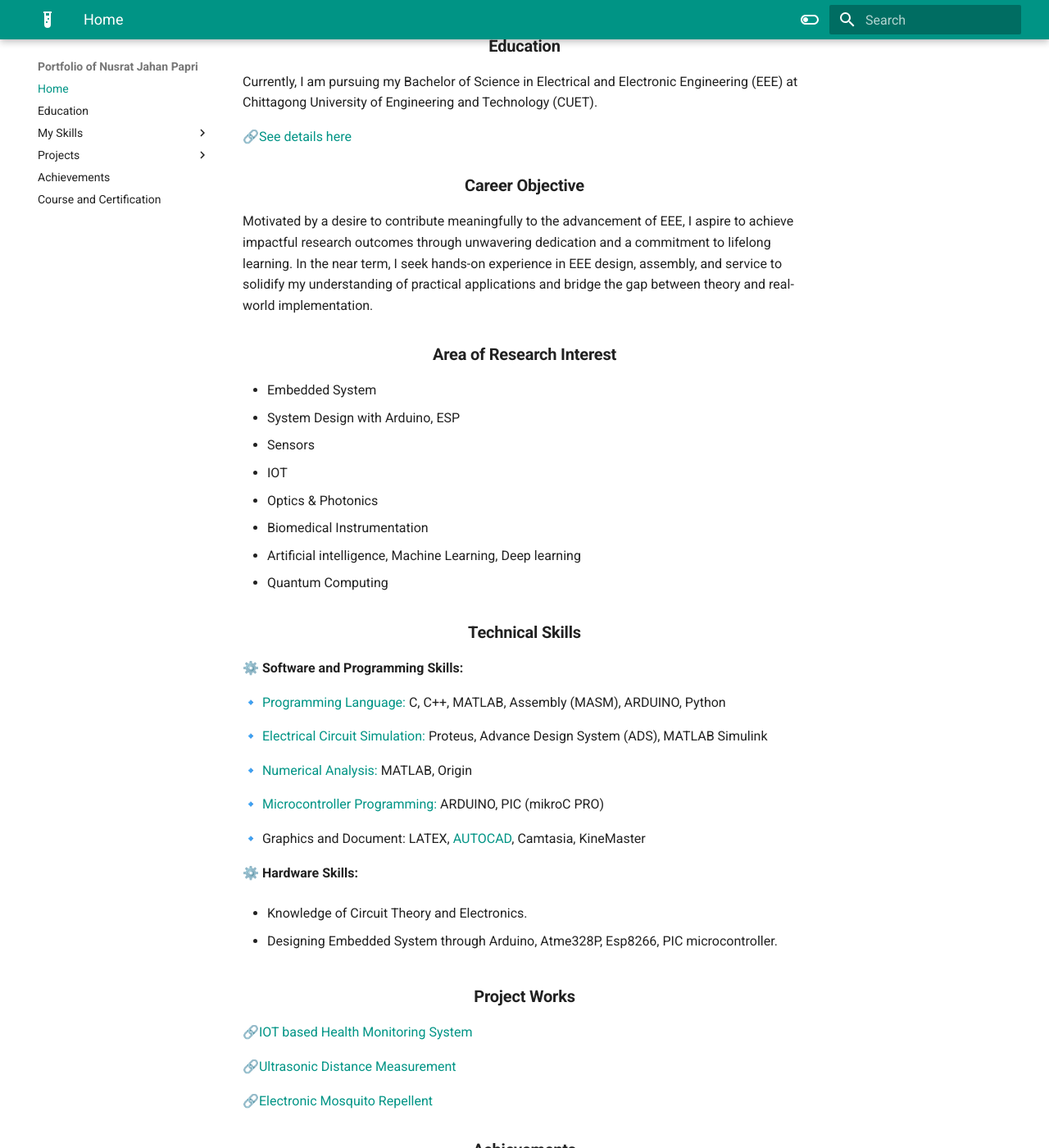
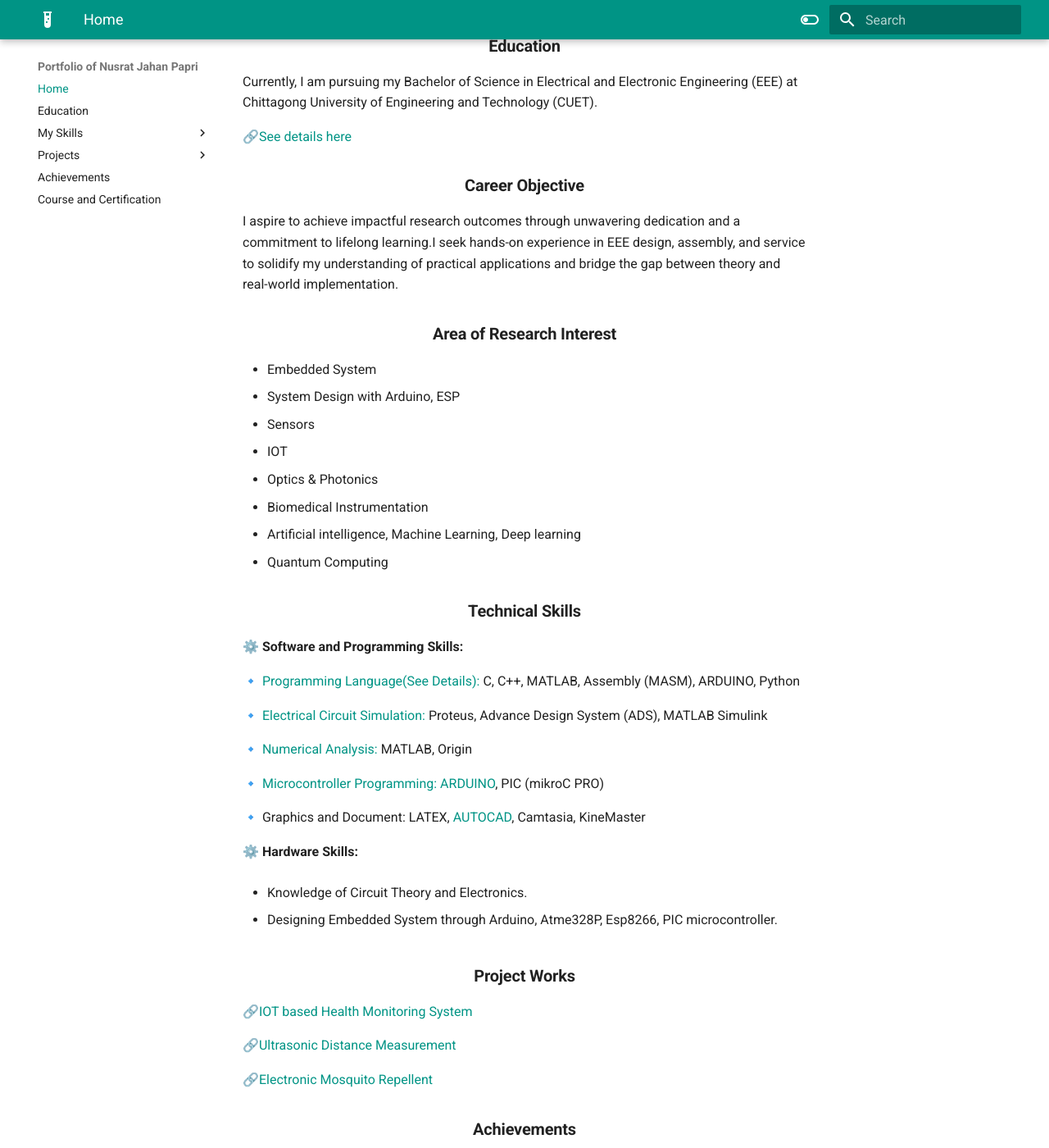
Before and after one commit to Nusrat008/papri-portfolio, an MkDocs documentation site: the page built from docs/index.md, in a window 1280 px wide and 1400 px high, scrolled down 518 px. Shown: the whole window at 82% size. Built offline with MkDocs 1.6.1 and Material for MkDocs 9.7.7, drawn with Linux system fonts in a browser that asks for light colours.

Commit message:
updated index

```diff
--- a/docs/index.md
+++ b/docs/index.md
@@ -16,7 +16,7 @@ Currently, I am pursuing my Bachelor of Science in Electrical and Electronic Eng
 <h3 style= "text-align: center"> <b> Career Objective
  </b>  </h3>
 
-Motivated by a desire to contribute meaningfully to the advancement of EEE, I aspire to achieve impactful research outcomes through unwavering dedication and a commitment to lifelong learning. In the near term, I seek hands-on experience in EEE design, assembly, and service to solidify my understanding of practical applications and bridge the gap between theory and real-world implementation.
+I aspire to achieve impactful research outcomes through unwavering dedication and a commitment to lifelong learning.I seek hands-on experience in EEE design, assembly, and service to solidify my understanding of practical applications and bridge the gap between theory and real-world implementation.
 
 
 <h3 style= "text-align: center"> <b>Area of Research Interest
@@ -37,7 +37,7 @@ Motivated by a desire to contribute meaningfully to the advancement of EEE, I as
 ⚙️ **Software and Programming Skills:**
 
 
-   🔹 [Programming Language:](https://nusrat008.github.io/Portfolio/CplusPlus/) C, C++, MATLAB, Assembly (MASM), ARDUINO, Python
+   🔹 [Programming Language(See Details):](https://nusrat008.github.io/Portfolio/CplusPlus/) C, C++, MATLAB, Assembly (MASM), ARDUINO, Python
 
 
    🔹 [Electrical Circuit Simulation:](https://nusrat008.github.io/Portfolio/circuit-simulation/) Proteus, Advance Design System (ADS), MATLAB Simulink
@@ -46,7 +46,7 @@ Motivated by a desire to contribute meaningfully to the advancement of EEE, I as
    🔹 [Numerical Analysis:](https://nusrat008.github.io/Portfolio/numerical-matlab/) MATLAB, Origin
 
 
-   🔹 [Microcontroller Programming:](https://nusrat008.github.io/Portfolio/basic-arduino/) ARDUINO, PIC (mikroC PRO)
+   🔹 [Microcontroller Programming:](https://nusrat008.github.io/Portfolio/basic-arduino/) [ARDUINO](https://nusrat008.github.io/Portfolio/basic-arduino/), PIC (mikroC PRO)
 
 
    🔹 Graphics and Document: LATEX, [AUTOCAD](https://nusrat008.github.io/Portfolio/transformer-design/), Camtasia, KineMaster
@@ -72,6 +72,7 @@ Motivated by a desire to contribute meaningfully to the advancement of EEE, I as
 <h3 style= "text-align: center"> <b> Achievements
  </b>  </h3>
 
+-
 
   🔗[See details here](https://nusrat008.github.io/Portfolio/achievements/)
 
```
